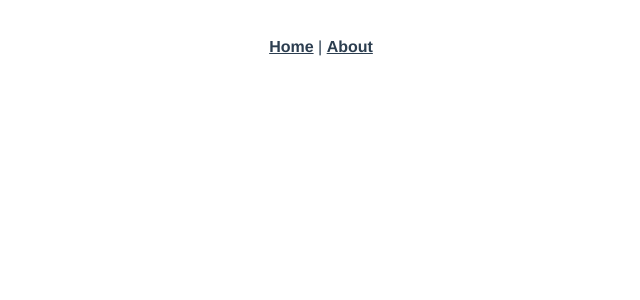
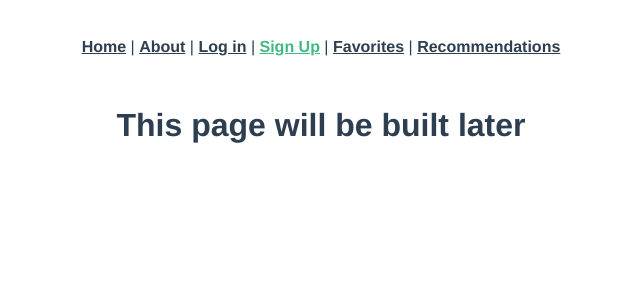
Before and after one commit to ShinValor/Binger, a Vue app in the folder app/: page /signup in a window 1280 px wide. Shown: the top 300 px of the page, without its empty margins (319-959 px from the left). Built offline with nearby package versions, Linux system fonts and the light colour scheme.

Commit message:
Add Login and Signup Route

```diff
--- a/app/src/App.vue
+++ b/app/src/App.vue
@@ -2,7 +2,11 @@
   <div id="app">
     <div id="nav">
       <router-link to="/">Home</router-link> |
-      <router-link to="/about">About</router-link>
+      <router-link to="/about">About</router-link> |
+      <router-link to="/login">Log in</router-link> |
+      <router-link to="/signup">Sign Up</router-link> |
+      <router-link to="/favorites">Favorites</router-link> |
+      <router-link to="/recommendations">Recommendations</router-link>
     </div>
     <router-view />
   </div>
--- a/app/src/router/index.js
+++ b/app/src/router/index.js
@@ -1,9 +1,10 @@
 import Vue from "vue";
 import VueRouter from "vue-router";
 import Home from "../views/Home.vue";
+import Login from "../views/Login.vue";
+import Signup from "../views/Signup.vue";
 import Favorites from "../views/Favorites.vue";
 import Recommendations from "../views/Recommendations.vue";
-
 
 Vue.use(VueRouter);
 
@@ -21,6 +22,16 @@ const routes = [
     // which is lazy-loaded when the route is visited.
     component: () =>
       import(/* webpackChunkName: "about" */ "../views/About.vue")
+  },
+  {
+    path: "/login",
+    name: "Login",
+    component: Login
+  },
+  {
+    path: "/signup",
+    name: "Signup",
+    component: Signup
   },
   {
     path: "/favorites",
--- /dev/null
+++ b/app/src/views/Login.vue
@@ -0,0 +1,11 @@
+<template>
+  <div class="login">
+    <h1>This page will be built later</h1>
+  </div>
+</template>
+
+<script>
+export default {
+  name: "Login"
+};
+</script>
--- /dev/null
+++ b/app/src/views/Signup.vue
@@ -0,0 +1,11 @@
+<template>
+  <div class="signup">
+    <h1>This page will be built later</h1>
+  </div>
+</template>
+
+<script>
+export default {
+  name: "Signup"
+};
+</script>
```
